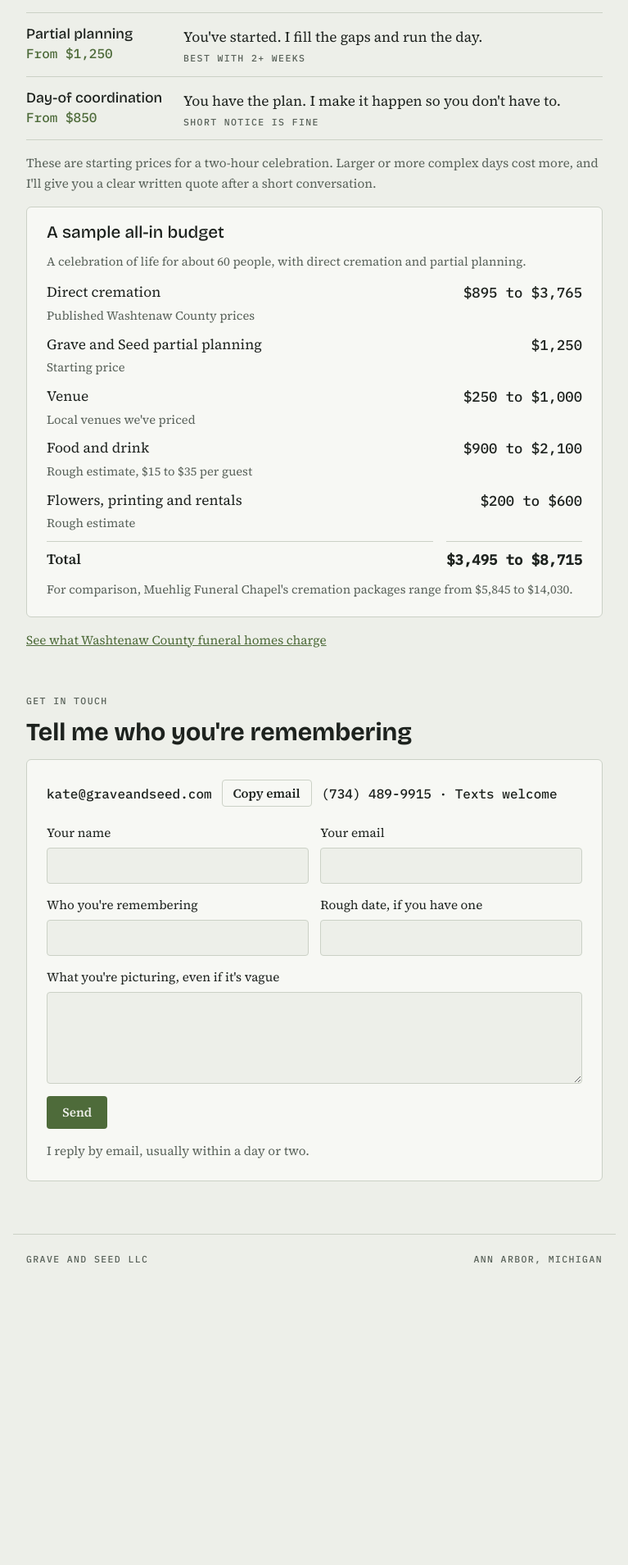
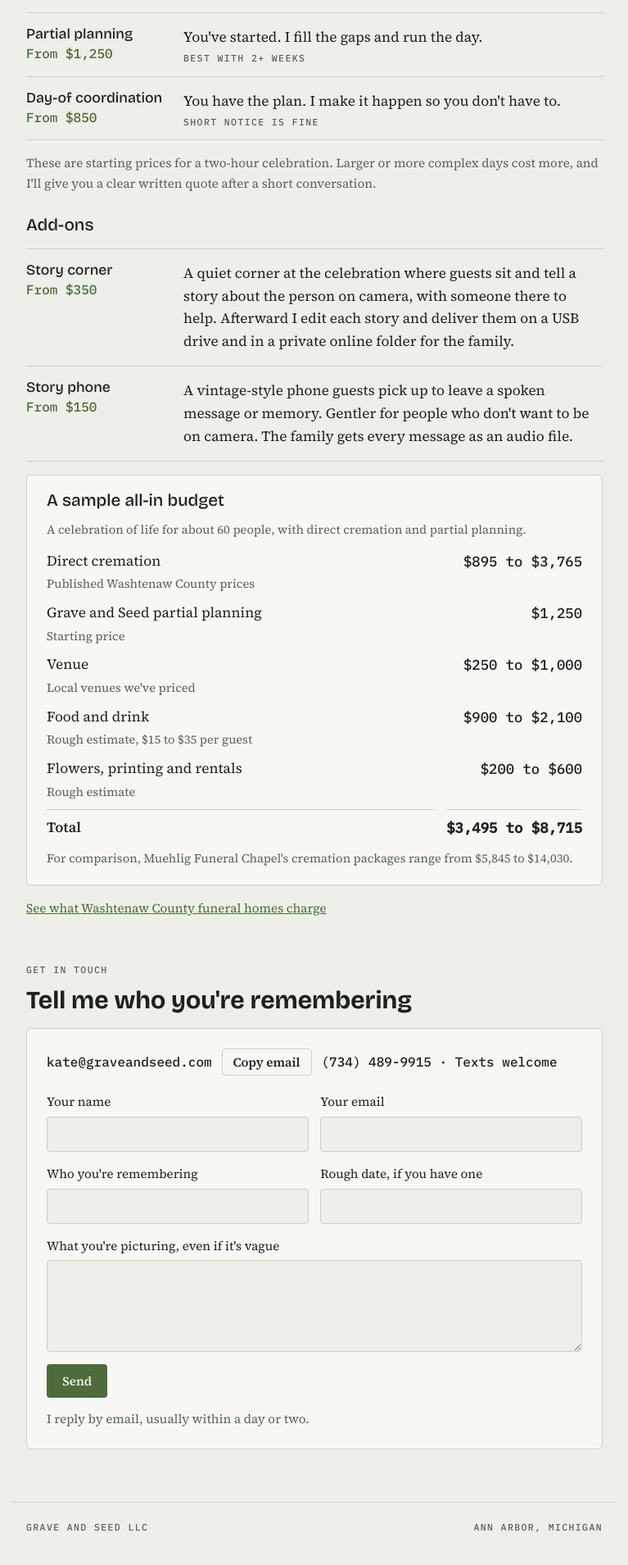
Before and after one commit to katekelley/graveandseed, a Jekyll site: the page built from index.html, in a window 1280 px wide. Shown: the part 1338-3247 px from the top of the page at 82% size, without its empty margins (256-1023 px from the left). Built offline with Jekyll 4.4.1, drawn with Linux system fonts in a browser that asks for light colours; before the commit the page ends 2920 px from its top, so only the background shows below that.

Commit message:
Add story corner and story phone add-ons
Co-Authored-By: Claude Opus 5.5 <noreply@anthropic.com>
Claude-Session: https://claude.ai/code/session_011MgnuCgP3j7vY9GWkoifJs

```diff
--- a/_data/content.yml
+++ b/_data/content.yml
@@ -50,3 +50,12 @@ about:
   - "I came to this from two directions. I worked at a wedding venue and saw how much care goes into a day people will remember. Then I watched families say goodbye in rooms that felt like no one had thought about them at all. Grief deserves care and beauty too."
   - "I'm direct. I'll tell you what things cost, what you actually need, and what you can skip. I'm also not in a hurry. If you want to sit and talk about the person before we talk about chairs, all the better."
   - "By day I'm a structural engineer, which mostly means I like a plan and I notice details. Chosen family, unconventional families, and people who want something that doesn't look like a funeral are all welcome here."
+
+addons_heading: "Add-ons"
+addons:
+  - name: "Story corner"
+    price_from: 350
+    description: "A quiet corner at the celebration where guests sit and tell a story about the person on camera, with someone there to help. Afterward I edit each story and deliver them on a USB drive and in a private online folder for the family."
+  - name: "Story phone"
+    price_from: 150
+    description: "A vintage-style phone guests pick up to leave a spoken message or memory. Gentler for people who don't want to be on camera. The family gets every message as an audio file."
--- a/_includes/head.html
+++ b/_includes/head.html
@@ -115,4 +115,5 @@ header.soil.slim h1 { font-size: clamp(2rem, 7vw, 3.2rem); }
 .guide:hover { border-color: var(--moss); }
 .guide h3 { font-size: 1.2rem; font-weight: 500; color: var(--moss); }
 ul.plain-list { margin: 0; padding-left: 1.1rem; display: grid; gap: 0.5rem; max-width: 38rem; }
+.addons-h { font-size: 1.3rem; font-weight: 500; margin-top: 0.75rem; }
 </style>
--- a/index.html
+++ b/index.html
@@ -53,6 +53,12 @@ layout: null
         {%- endfor %}
       </div>
       <p class="note">{{ c.pricing_note }}</p>
+      <h3 class="addons-h">{{ c.addons_heading }}</h3>
+      <div class="tiers">
+        {%- for a in c.addons %}
+        <div class="tier"><h3>{{ a.name }}<span class="from">From {% include money.html n=a.price_from %}</span></h3><p>{{ a.description }}</p></div>
+        {%- endfor %}
+      </div>
       {% include budget.html %}
       <p class="note"><a href="/prices/">See what Washtenaw County funeral homes charge</a></p>
     </section>
```
Also changed, not shown: .pages.yml.
